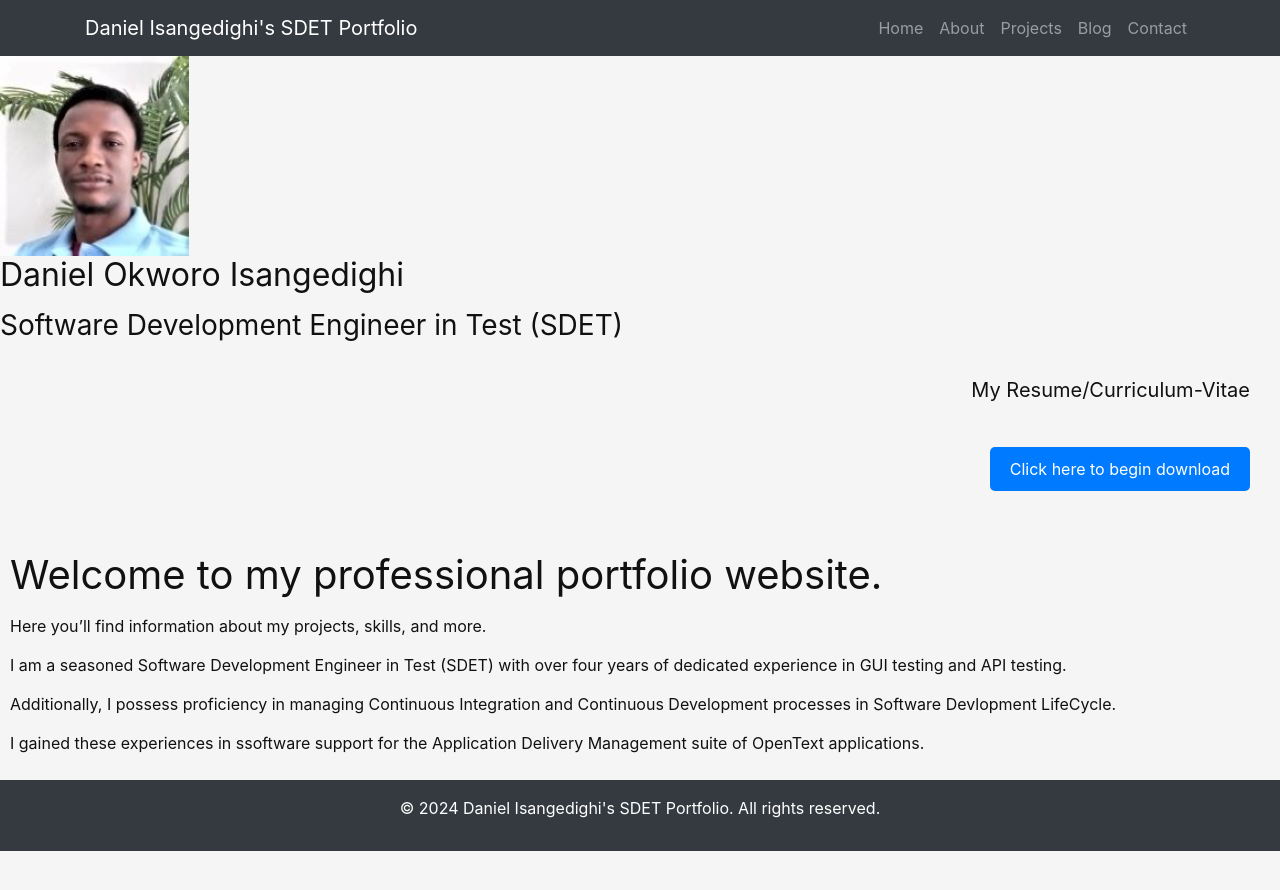
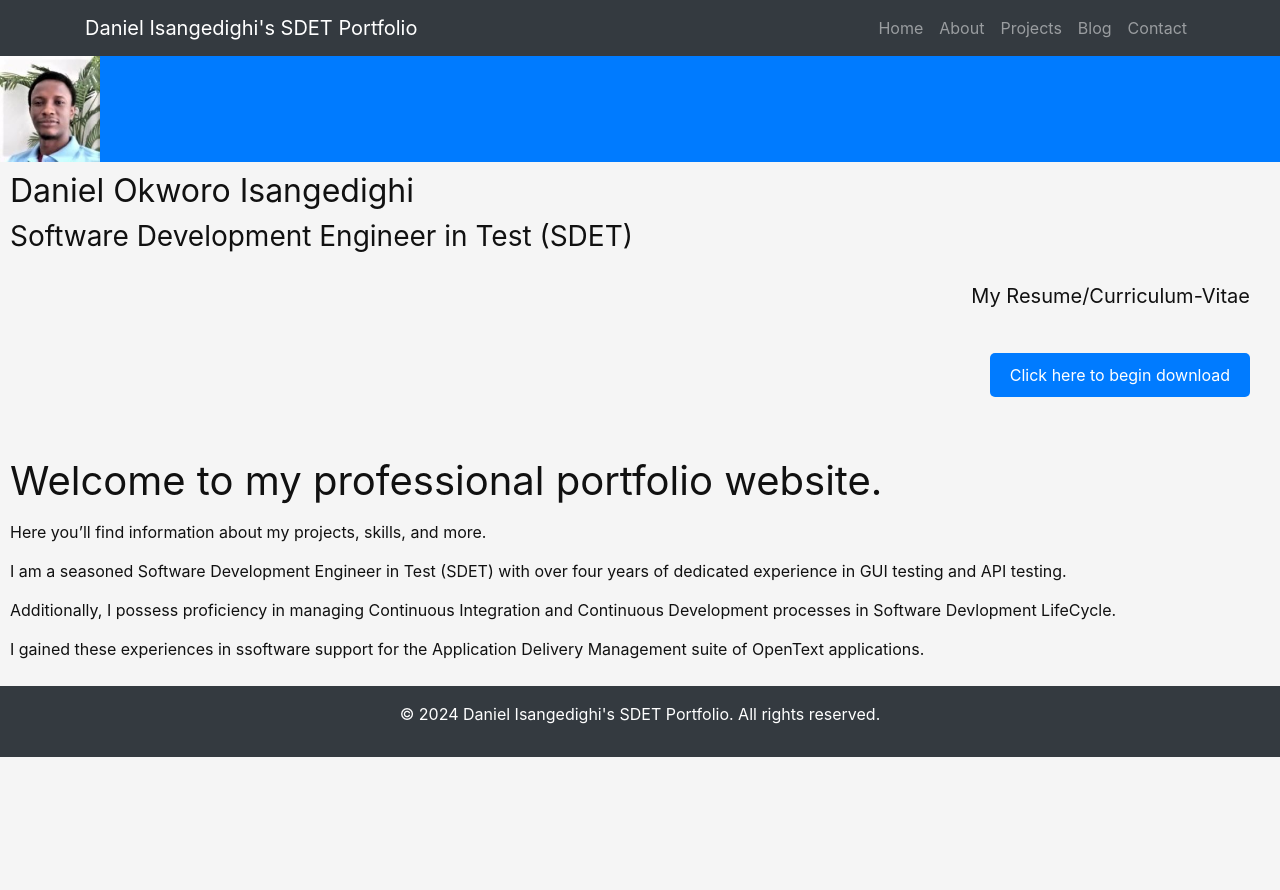
Before and after one commit to danielisangedighi/danielisangedighi.github.io, a Jekyll site: the page built from index.markdown, in a window 1280 px wide. Shown: the top 890 px of the page. Built offline with Jekyll 4.4.1, drawn with Linux system fonts in a browser that asks for light colours; nearby versions of some CDN libraries.

Commit message:
header background adjusted

```diff
--- a/_includes/header.html
+++ b/_includes/header.html
@@ -5,3 +5,27 @@
     <h2>{{ site.author.name }}</h2>
     <h3>{{ site.author.bio }}</h3>
 </header>
+<style>
+    .image-container {
+        display: flex;
+        width: auto;
+        height: auto;
+        align-items: center;
+        background-color: #007bff; /* Add your background color here */
+
+    }
+
+    .image-container img {
+        margin-right: 10px; /* Adjust spacing between images as needed */
+        width: 100px; /* Set width of images */
+        height: auto; /* Maintain aspect ratio */
+    }
+
+    h2, h3 {
+        margin: 10px 0;
+        text-align: left;
+        margin: 10px;
+    }
+
+
+</style>
```
